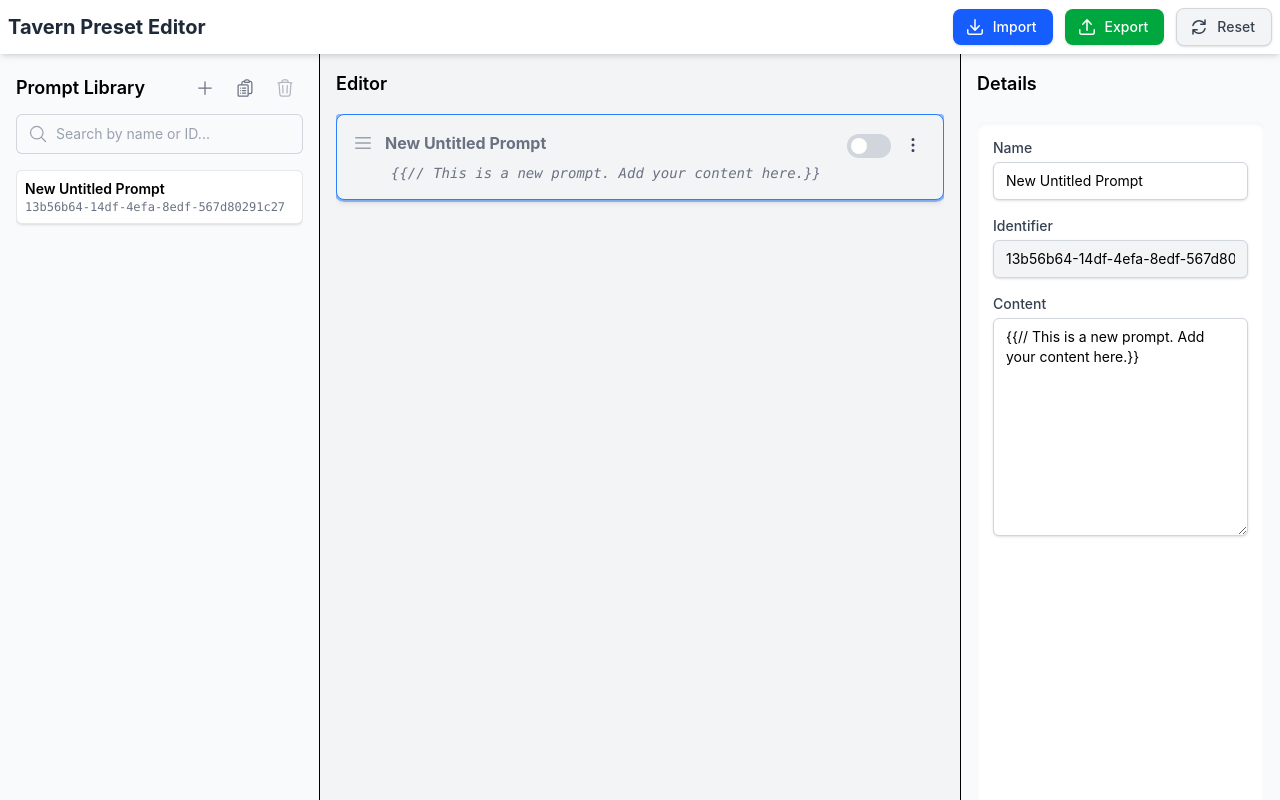
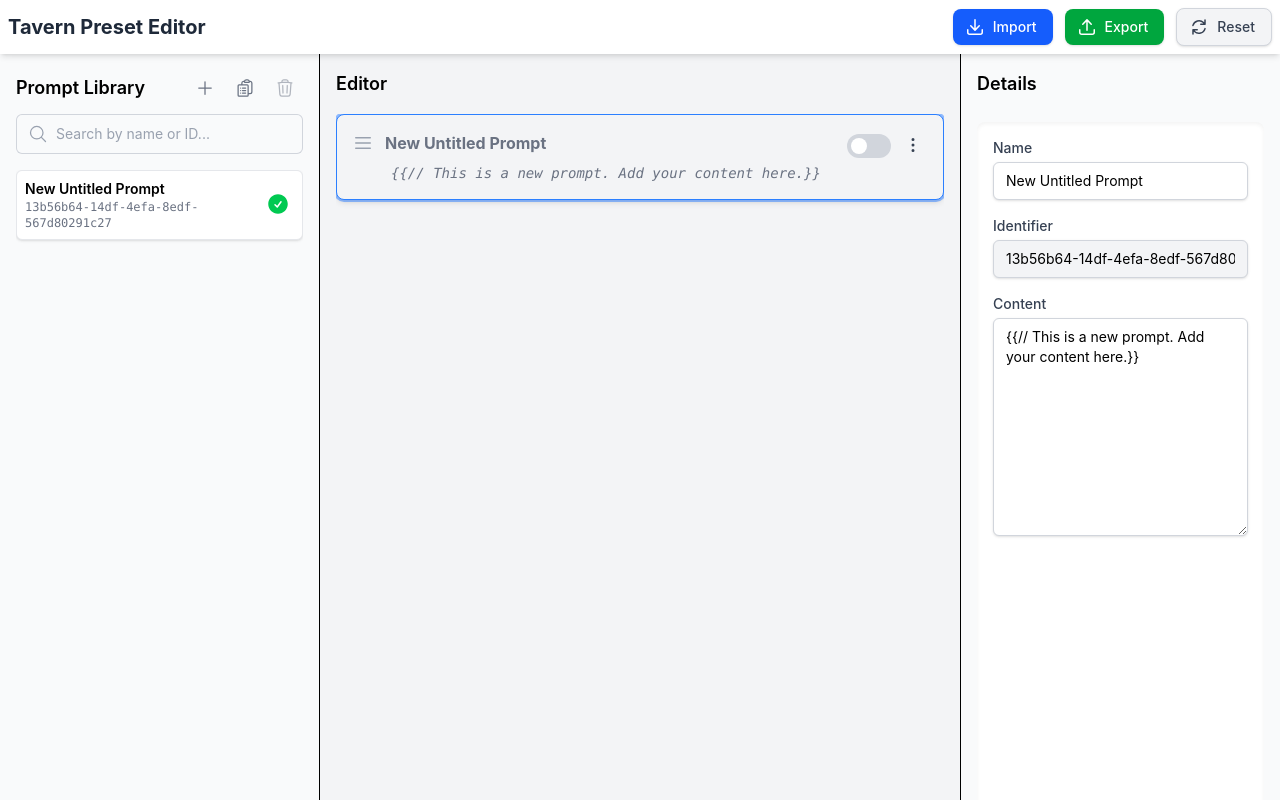
Before and after one commit to Nativu5/STPresetEditor, a Vue app: page / in a window 1280 px wide. Both pictures are taken after a click on the button 205 px from the left and 88 px from the top of the page. Built offline with nearby package versions, Linux system fonts and the light colour scheme.

Commit message:
feat: Add library adding and indicator

```diff
--- a/src/components/LeftSidebar/PromptLibraryItem.vue
+++ b/src/components/LeftSidebar/PromptLibraryItem.vue
@@ -1,17 +1,18 @@
 <template>
   <div
     @click="handleClick"
-    class="p-2 mb-2 rounded-md shadow-sm border flex items-center cursor-pointer transition-colors duration-150"
+    class="p-2 mb-2 rounded-md shadow-sm border flex items-center justify-between cursor-pointer transition-colors duration-150 relative"
     :class="{
-      'bg-blue-50 border-blue-300': isSelected,
-      'bg-white border-gray-200 hover:bg-gray-50': !isSelected
+      'bg-blue-50 border-blue-300': isSelectedInLibrary,
+      'bg-white border-gray-200 hover:bg-gray-50': !isSelectedInLibrary
     }"
   >
+    <div class="flex items-center flex-grow">
       <input
         v-if="store.isMultiSelectActive"
         type="checkbox"
-      :checked="isSelected"
-      class="h-4 w-4 rounded border-gray-300 text-blue-600 focus:ring-blue-500 mr-3"
+        :checked="isSelectedInLibrary"
+        class="h-4 w-4 rounded border-gray-300 text-blue-600 focus:ring-blue-500 mr-3 flex-shrink-0"
         @click.stop
         @change="toggleSelection"
       />
@@ -20,11 +21,20 @@
         <p class="text-xs text-gray-500 font-mono">{{ prompt.id }}</p>
       </div>
     </div>
+
+    <div class="flex-shrink-0 ml-2">
+        <button @click.stop="addOrNavigate" :title="isInOrder ? 'Prompt is already in the editor' : 'Add prompt to editor'" class="p-1 rounded-full hover:bg-gray-200 transition-colors" :disabled="isInOrder">
+            <CheckCircleIcon v-if="isInOrder" class="h-6 w-6 text-green-500" />
+            <PlusCircleIcon v-else class="h-6 w-6 text-gray-400 hover:text-gray-600" />
+        </button>
+    </div>
+  </div>
 </template>
 
 <script setup>
 import { defineProps, computed } from 'vue';
 import { usePresetStore } from '../../stores/presetStore';
+import { CheckCircleIcon, PlusCircleIcon } from '@heroicons/vue/24/solid';
 
 const props = defineProps({
   prompt: {
@@ -35,17 +45,30 @@
 
 const store = usePresetStore();
 
-const isSelected = computed(() => {
+const isSelectedInLibrary = computed(() => {
   return store.selectedLibraryPrompts.has(props.prompt.id);
+});
+
+const isInOrder = computed(() => {
+    return store.isPromptInOrder(props.prompt.id);
 });
 
 const handleClick = () => {
   if (store.isMultiSelectActive) {
     toggleSelection();
   } else {
+    // In single-select mode, clicking the main body still navigates
     store.navigateToPrompt(props.prompt.id);
   }
 };
+
+const addOrNavigate = () => {
+    if (isInOrder.value) {
+        store.navigateToPrompt(props.prompt.id);
+    } else {
+        store.addPromptToOrder(props.prompt.id);
+    }
+}
 
 const toggleSelection = () => {
   store.toggleLibrarySelection(props.prompt.id);
--- a/src/components/MainEditor/EditorView.vue
+++ b/src/components/MainEditor/EditorView.vue
@@ -43,7 +43,7 @@
     const cardComponent = promptCardRefs.value[newId];
     if (cardComponent) {
       const element = cardComponent.$el;
-      element.scrollIntoView({ behavior: 'smooth', block: 'center' });
+      element.scrollIntoView({ behavior: 'smooth', block: 'start' });
 
       // Flash animation
       element.classList.add('flash-highlight');
--- a/src/stores/presetStore.js
+++ b/src/stores/presetStore.js
@@ -16,11 +16,14 @@
     isMultiSelectActive: false,
     selectedLibraryPrompts: new Set(),
     librarySearchTerm: '',
-    scrollToPromptId: null, // ID of the prompt to scroll to
+    scrollToPromptId: null,
   }),
   getters: {
     getPromptById: (state) => (id) => {
       return state.prompts[id];
+    },
+    isPromptInOrder: (state) => (promptId) => {
+        return state.promptOrder.includes(promptId);
     },
     orderedPrompts: (state) => {
       return state.promptOrder
@@ -154,6 +157,7 @@
         this.prompts[newId] = newPrompt;
         this.promptOrder.unshift(newId);
         this.selectPrompt(newId);
+        this.navigateToPrompt(newId);
     },
     toggleMultiSelect() {
         this.isMultiSelectActive = !this.isMultiSelectActive;
@@ -186,6 +190,12 @@
     },
     clearScrollToRequest() {
         this.scrollToPromptId = null;
+    },
+    addPromptToOrder(promptId) {
+        if (!this.promptOrder.includes(promptId)) {
+            this.promptOrder.unshift(promptId);
+            this.navigateToPrompt(promptId);
+        }
     }
   },
 });
```
Lines whose indentation alone changed are shown as unchanged.
